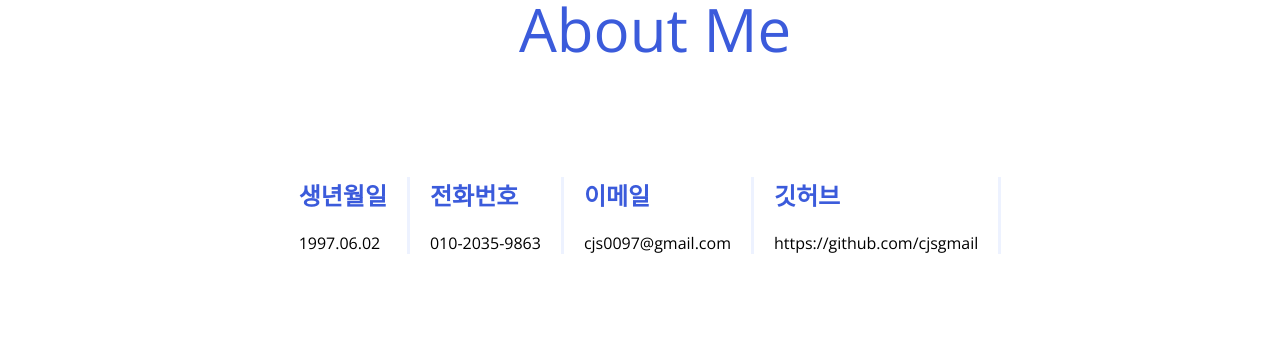
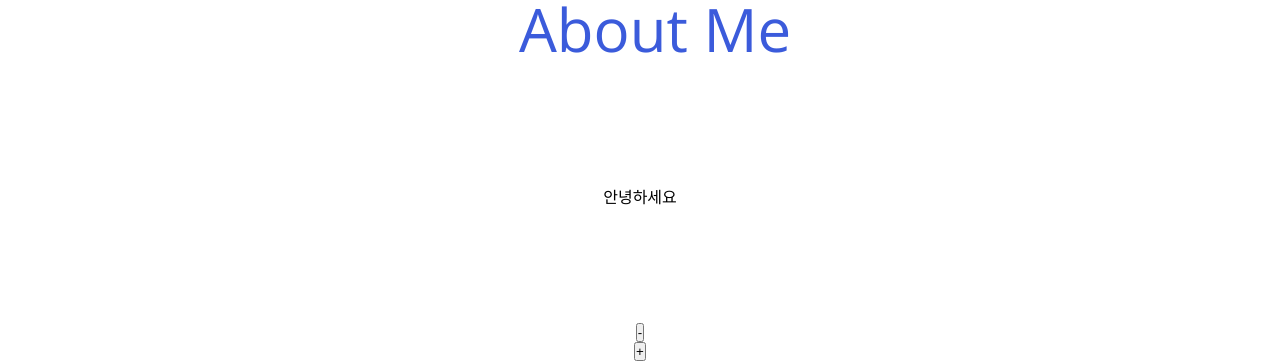
Before and after one commit to cjsgmail/nextjs_intro, a Next.js app: page / in a window 1280 px wide. Shown: the part 519-880 px from the top of the page. Built offline with nearby package versions, Linux system fonts and the light colour scheme.

Commit message:
bug: 케러셀 구현은 성공했으나 빈요소가 이동함

```diff
--- a/pages/index.js
+++ b/pages/index.js
@@ -3,6 +3,16 @@ import styled from "styled-components";
 import ProfileImg from "../images/ProfileImg.webp";
 import Image from "next/image";
 import Intro from "../components/Intro";
+import { useEffect, useRef, useState } from "react";
+
+const GitLink = styled.a`
+  color: black;
+`;
+
+const H2 = styled.h2`
+  color: #3b5bdb;
+  margin-bottom: 20px;
+`;
 
 const MainCotainer = styled.main`
   width: 100%;
@@ -56,6 +66,7 @@ const AboutContainer = styled.div`
 `;
 
 const SlideBox = styled.div`
+  width: 100vw;
   display: flex;
   align-items: center;
   justify-content: center;
@@ -66,16 +77,37 @@ const AboutContent = styled.div`
   padding: 0 20px;
 `;
 
-const GitLink = styled.a`
-  color: black;
-`;
+const PrevButton = styled.button``;
 
-const H2 = styled.h2`
-  color: #3b5bdb;
-  margin-bottom: 20px;
-`;
+const NextButton = styled.button``;
 
 export default function Home() {
+  const [currentSlide, setCurrentSlide] = useState(0);
+  const slideRef = useRef(null);
+  const TOTAL_SLIDES = 2;
+
+  const Prev = () => {
+    if (currentSlide === 0) {
+      // 더 이상 넘어갈 슬라이드가 없으면
+      setCurrentSlide(TOTAL_SLIDES); // 1번째 슬라이드로 넘어갑니다.
+    } else {
+      setCurrentSlide(currentSlide - 1);
+    }
+  };
+
+  const Next = () => {
+    if (currentSlide >= TOTAL_SLIDES) {
+      setCurrentSlide(0); // 마지막 슬라이드로 넘어갑니다.
+    } else {
+      setCurrentSlide(currentSlide + 1);
+    }
+  };
+
+  useEffect(() => {
+    slideRef.current.style.transition = "all 1s ease-in-out";
+    slideRef.current.style.transform = `translateX(-${currentSlide}00vw)`; // 백틱을 사용하여 슬라이드로 이동하는 에니메이션을 만듭니다.
+  }, [currentSlide]);
+
   return (
     <div>
       <Header />
@@ -97,7 +129,7 @@ export default function Home() {
         </MyIntroContainer>
         <ContactContainer>
           <H1>About Me</H1>
-          <AboutContainer>
+          <AboutContainer ref={slideRef}>
             <SlideBox>
               <AboutContent>
                 <H2>생년월일</H2>
@@ -118,9 +150,17 @@ export default function Home() {
                 </GitLink>
               </AboutContent>
             </SlideBox>
-            <SlideBox></SlideBox>
-            <SlideBox></SlideBox>
+
+            <SlideBox>
+              <div>안녕하세요</div>
+            </SlideBox>
+
+            <SlideBox>
+              <div>안녕히가세요</div>
+            </SlideBox>
           </AboutContainer>
+          <PrevButton onClick={Prev}>-</PrevButton>
+          <NextButton onClick={Next}>+</NextButton>
         </ContactContainer>
       </MainCotainer>
     </div>
```
